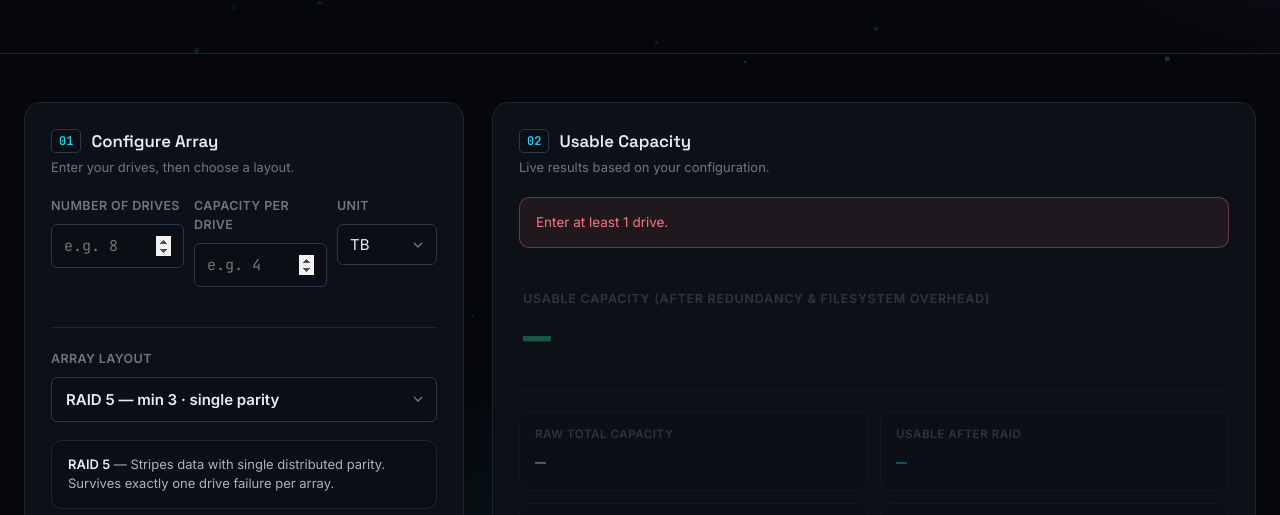
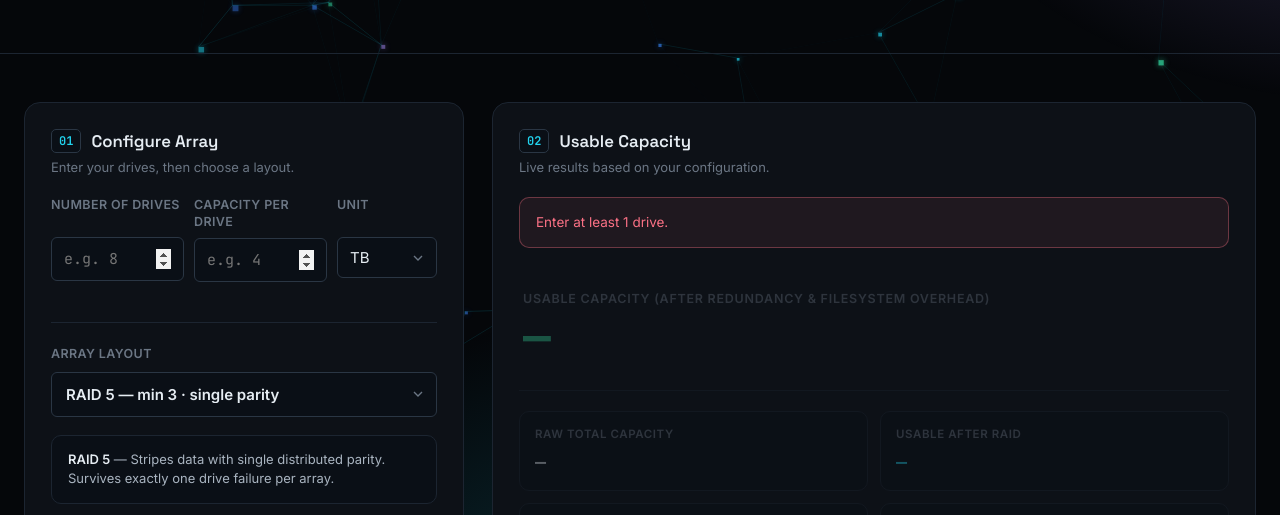
Before and after one commit to abi-gh/abi-gh.github.io, a plain HTML site: page raid/index.html in a window 1280 px wide. Shown: the part 282-797 px from the top of the page. Drawn offline with Linux system fonts and the light colour scheme.

Commit message:
Alignment issues

```diff
--- a/raid/index.html
+++ b/raid/index.html
@@ -61,7 +61,7 @@
     width:100%;
     height:100%;
     z-index:0;
-    opacity:0.55;
+    opacity:0.95;
     pointer-events:none;
   }
 
@@ -70,9 +70,9 @@
     inset:0;
     z-index:0;
     background:
-      radial-gradient(ellipse 900px 500px at 15% -10%, rgba(59,130,246,0.16), transparent 60%),
-      radial-gradient(ellipse 800px 500px at 110% 10%, rgba(167,139,250,0.14), transparent 60%),
-      radial-gradient(ellipse 700px 600px at 50% 120%, rgba(34,211,238,0.10), transparent 60%);
+      radial-gradient(ellipse 900px 500px at 15% -10%, rgba(59,130,246,0.28), transparent 62%),
+      radial-gradient(ellipse 800px 500px at 110% 10%, rgba(167,139,250,0.26), transparent 62%),
+      radial-gradient(ellipse 700px 600px at 50% 120%, rgba(34,211,238,0.20), transparent 62%);
     pointer-events:none;
   }
 
@@ -199,8 +199,14 @@
     margin-bottom:8px;
   }
 
-  .row{ display:flex; gap:10px; }
+  .row{ display:flex; gap:10px; align-items:flex-start; }
   .row > *{ flex:1; min-width:0; }
+  .row .field-label{
+    min-height:32px;
+    display:flex;
+    align-items:flex-end;
+    line-height:1.3;
+  }
 
   input[type="number"], select{
     width:100%;
@@ -1103,18 +1109,18 @@
   }
 
   function initParticles(){
-    const count = Math.min(70, Math.floor((w*h)/22000));
+    const count = Math.min(110, Math.floor((w*h)/13000));
     particles = [];
     const colors = ["34,211,238", "167,139,250", "59,130,246", "52,211,153"];
     for(let i=0;i<count;i++){
       particles.push({
         x: Math.random()*w,
         y: Math.random()*h,
-        size: 2 + Math.random()*3,
-        speedX: (Math.random()-0.5)*0.25,
-        speedY: (Math.random()-0.5)*0.25,
+        size: 2.5 + Math.random()*3.5,
+        speedX: (Math.random()-0.5)*0.3,
+        speedY: (Math.random()-0.5)*0.3,
         color: colors[Math.floor(Math.random()*colors.length)],
-        alpha: 0.15 + Math.random()*0.35
+        alpha: 0.35 + Math.random()*0.45
       });
     }
   }
@@ -1128,16 +1134,19 @@
       if(p.x > w+10) p.x = -10;
       if(p.y < -10) p.y = h+10;
       if(p.y > h+10) p.y = -10;
+      ctx.shadowColor = `rgba(${p.color},0.9)`;
+      ctx.shadowBlur = 6;
       ctx.fillStyle = `rgba(${p.color},${p.alpha})`;
       ctx.fillRect(p.x, p.y, p.size, p.size);
+      ctx.shadowBlur = 0;
     }
     for(let i=0;i<particles.length;i++){
       for(let j=i+1;j<particles.length;j++){
         const a = particles[i], b = particles[j];
         const dx = a.x-b.x, dy = a.y-b.y;
         const dist = Math.sqrt(dx*dx+dy*dy);
-        if(dist < 130){
-          ctx.strokeStyle = `rgba(34,211,238,${0.08*(1-dist/130)})`;
+        if(dist < 160){
+          ctx.strokeStyle = `rgba(34,211,238,${0.22*(1-dist/160)})`;
           ctx.lineWidth = 1;
           ctx.beginPath();
           ctx.moveTo(a.x,a.y);
```
